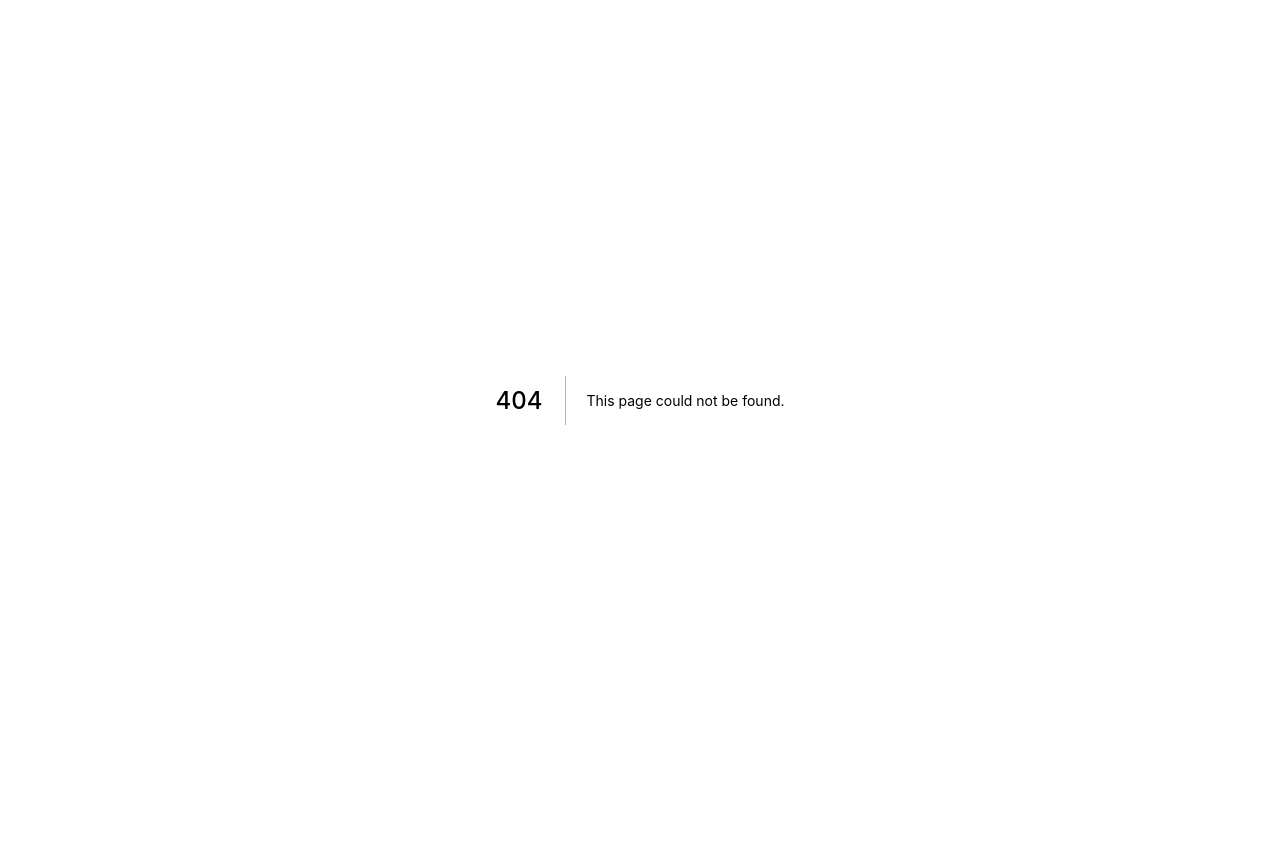
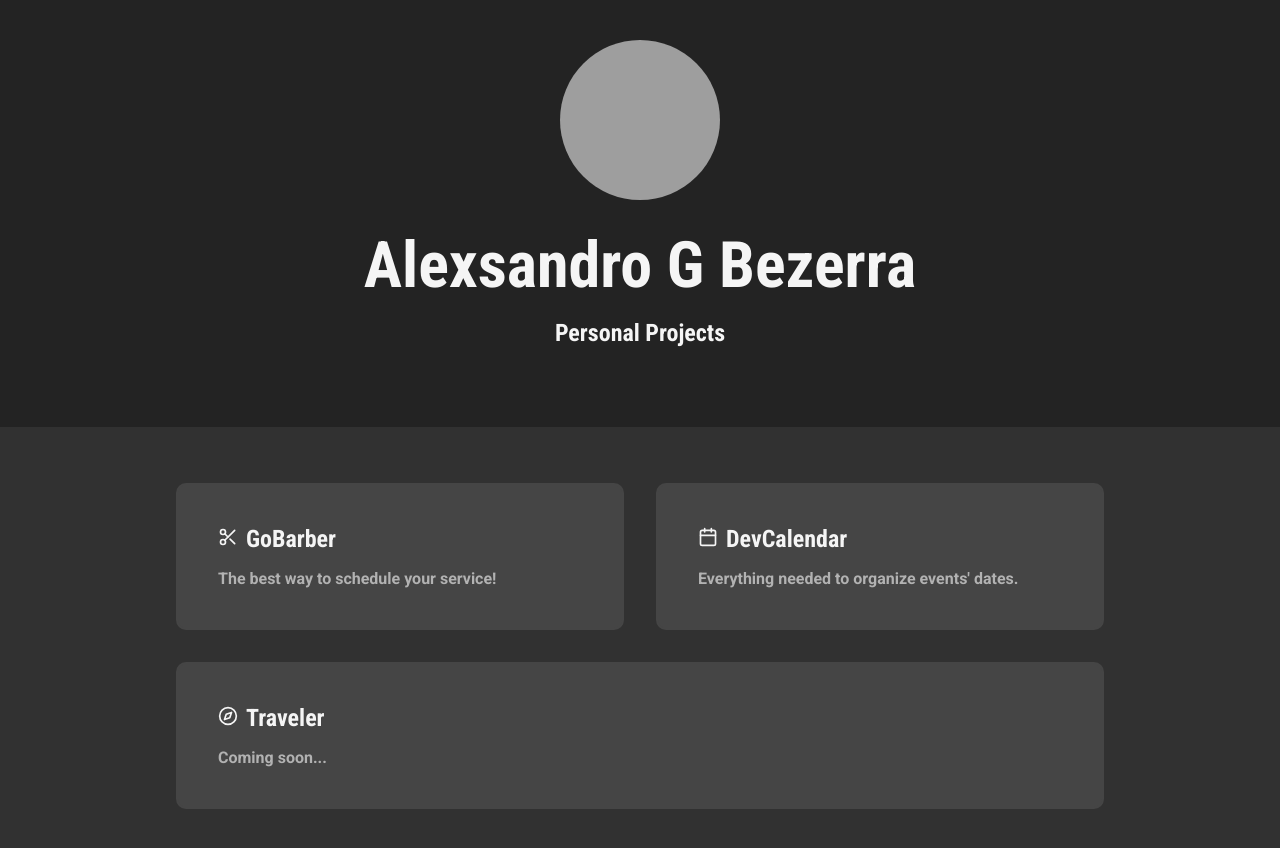
Before and after one commit to AlexsandroBezerra/about-me, a Next.js app: page /projects in a window 1280 px wide. Before the commit this address had no page. Shown: the top 848 px of the page. Before the commit the page ends 800 px from the top, so only its background shows below. Built offline with nearby package versions, Linux system fonts and the light colour scheme; grey boxes are pictures that could not be loaded.

Commit message:
feat: add projects page

```diff
--- a/src/pages/index.tsx
+++ b/src/pages/index.tsx
@@ -24,7 +24,7 @@ export default function Home(): JSX.Element {
         />
 
         <Button
-          href="/"
+          href="/projects"
           icon={FiCpu}
           title="Personal Projects"
           description="Some personal projects I created to study."
--- a/src/pages/links.tsx
+++ b/src/pages/links.tsx
@@ -7,7 +7,7 @@ import Header from '../components/Header'
 
 import { Main } from '../styles/pages/Home'
 
-export default function Home(): JSX.Element {
+export default function Links(): JSX.Element {
   return (
     <>
       <Head>
--- /dev/null
+++ b/src/pages/projects.tsx
@@ -0,0 +1,42 @@
+import Head from 'next/head'
+import { FiScissors, FiCalendar, FiCompass } from 'react-icons/fi'
+
+import Button from '../components/Button'
+import Header from '../components/Header'
+
+import { Main } from '../styles/pages/Home'
+
+export default function Projects(): JSX.Element {
+  return (
+    <>
+      <Head>
+        <title>Alexsandro G Bezerra | Links</title>
+      </Head>
+
+      <Header description="Personal Projects" />
+
+      <Main>
+        <Button
+          href="https://github.com/AlexsandroBezerra/gobarber"
+          icon={FiScissors}
+          title="GoBarber"
+          description="The best way to schedule your service!"
+        />
+
+        <Button
+          href="https://github.com/AlexsandroBezerra/devcalendar"
+          icon={FiCalendar}
+          title="DevCalendar"
+          description="Everything needed to organize events' dates."
+        />
+
+        <Button
+          href="/projects"
+          icon={FiCompass}
+          title="Traveler"
+          description="Coming soon..."
+        />
+      </Main>
+    </>
+  )
+}
```
